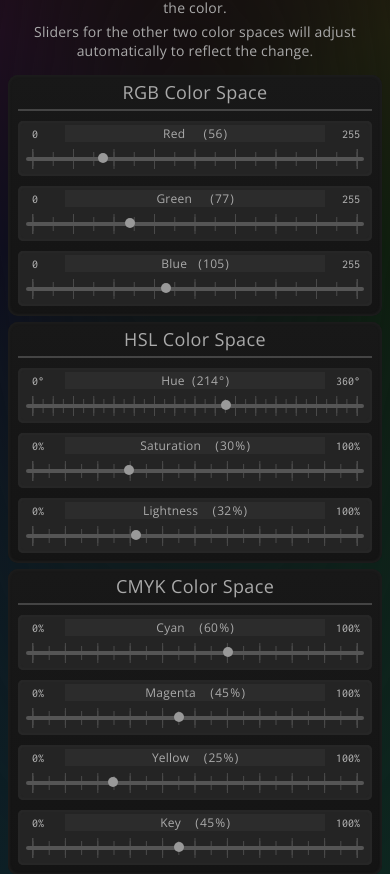
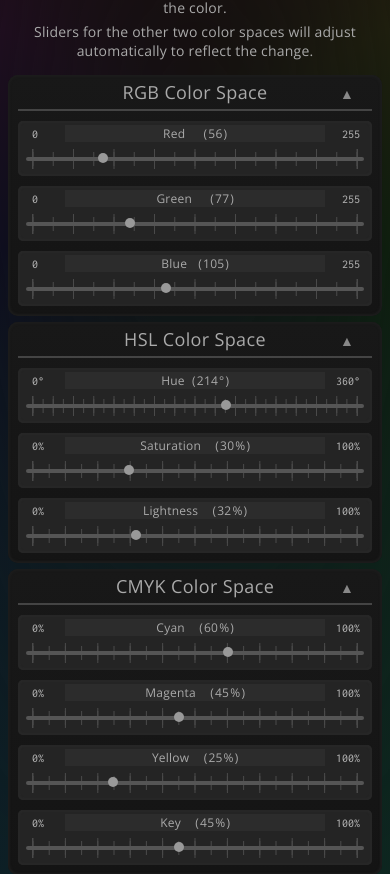
Before and after one commit to Offline2099/colors-app, an Angular app: page / in a window 390 px wide. Shown: the part 694-1568 px from the top of the page. Built offline with nearby package versions, Linux system fonts and the light colour scheme.

Commit message:
Make slider blocks collapsible on narrow screens

```diff
--- a/src/app/primary/primary.component.css
+++ b/src/app/primary/primary.component.css
@@ -71,7 +71,7 @@
   gap: 15px;
   align-items: flex-start;
   justify-content: center;
-  margin-bottom: 20px;
+  margin: 0 8px 20px 8px;
 }
 
 @media (max-width: 899px) {
@@ -83,5 +83,6 @@
 @media (max-width: 599px) {
   .range-inputs-container {
     gap: 6px;
+    margin: 0 0 15px 0;
   }
 }
--- a/src/app/ui/range-inputs-block/range-inputs-block.component.css
+++ b/src/app/ui/range-inputs-block/range-inputs-block.component.css
@@ -3,17 +3,43 @@
   display: flex;
   flex-wrap: wrap;
   gap: 10px;
-  max-width: 580px;
+  width: min(100%, 580px);
   padding: 8px 10px 10px 10px;
   border-radius: 10px;
   background: linear-gradient(#181818, #141414);
   box-shadow: 0 0 2px 2px #1c1c1c inset;
+  overflow: hidden;
+  transition: .4s;
+}
+
+@media (max-width: 899px) {
+  :host  {
+    padding-top: 5px;
+    max-height: 350px;
+  }
+  :host.sample-displayed {
+    max-height: 500px;
+  }
+  :host.block-collapsed {
+    max-height: 25px;
+    box-shadow: 0 0 2px 2px #222 inset, 0 0 25px 25px #1c1c1c inset;
+  }
+}
+
+@media (max-width: 599px) {
+  :host.sample-displayed {
+    max-height: 420px;
+  }
+  :host.block-collapsed {
+    max-height: 22px;
+  }
 }
 
 
 /*   Header   */
 
 .range-inputs-block-header {
+  position: relative;
   display: flex;
   flex-basis: 100%;
   justify-content: center;
@@ -23,15 +49,44 @@
   font-size: 22px;
   letter-spacing: 0.02em;
   user-select: none;
+  transition: .4s;
+}
+
+:host.block-collapsed .range-inputs-block-header {
+  padding-bottom: 0;
+  border-color: transparent;
+}
+
+.range-inputs-block-toggler {
+  position: absolute;
+  display: none;
+  align-items: center;
+  justify-content: center;
+  top: 4px;
+  right: 10px;
+  width: 30px;
+  height: 22px;
+  color: #888;
+  cursor: pointer;
+}
+
+.range-inputs-block-toggler-triangle {
+  transform: rotateX(0deg);
+  transition: .3s;
+}
+
+:host.block-collapsed .range-inputs-block-toggler-triangle {
+  transform: rotateX(180deg);
 }
 
 @media (max-width: 899px) {
-  :host  {
-    padding-top: 5px;
-  }
   .range-inputs-block-header {
     font-size: 20px;
     margin-bottom: 2px;
+  }
+  .range-inputs-block-toggler {
+    display: flex;
+    font-size: 16px;
   }
 }
 
@@ -39,6 +94,10 @@
   .range-inputs-block-header {
     font-size: 18px;
     margin-bottom: 0;
+  }
+  .range-inputs-block-toggler {
+    top: 2px;
+    font-size: 14px;
   }
 }
 
@@ -49,4 +108,18 @@
   display: flex;
   flex-basis: 100%;
   height: 200px;
+  border-radius: 6px;
+  box-shadow: 0 0 2px 2px #222 inset;
 }
+
+@media (max-width: 899px) {
+  .color-sample {
+    height: 150px;
+  }
+}
+
+@media (max-width: 599px) {
+  .color-sample {
+    height: 100px;
+  }
+}
--- a/src/app/ui/range-inputs-block/range-inputs-block.component.html
+++ b/src/app/ui/range-inputs-block/range-inputs-block.component.html
@@ -1,6 +1,13 @@
 
 <!-- Header -->
-<div class="range-inputs-block-header">{{block.name}}</div>
+<div class="range-inputs-block-header">
+  <span>{{block.name}}</span>
+  <div
+    class="range-inputs-block-toggler"
+    (click)="toggleBlock()">
+    <span class="range-inputs-block-toggler-triangle">&#9650;</span>
+  </div>
+</div>
 
 <!-- Output Color Sample (Optonal) -->
 <div
--- a/src/app/ui/range-inputs-block/range-inputs-block.component.ts
+++ b/src/app/ui/range-inputs-block/range-inputs-block.component.ts
@@ -1,4 +1,4 @@
-import { Component, OnInit, Input, DoCheck, Output, EventEmitter } from '@angular/core';
+import { Component, OnInit, Input, DoCheck, HostBinding, Output, EventEmitter } from '@angular/core';
 
 import { Color, ColorSpace, InputRange, InputRangeBlock } from '../../interfaces';
 import { ColorService } from '../../color.service';
@@ -16,6 +16,9 @@ export class RangeInputsBlockComponent implements OnInit, DoCheck {
   @Input() forcedColor?: Color;
   @Input() displaySample?: boolean = true;
 
+  @HostBinding('class.block-collapsed') collapsed: boolean = false;
+  @HostBinding('class.sample-displayed') _displaySample: boolean = false;
+
   @Output() output = new EventEmitter<Color>();
 
   block!: InputRangeBlock;
@@ -23,6 +26,7 @@ export class RangeInputsBlockComponent implements OnInit, DoCheck {
 
   ngOnInit(): void {
     this.constructBlock();
+    if (this.displaySample) this._displaySample = this.displaySample;
   }
 
   ngDoCheck(): void {
@@ -66,4 +70,8 @@ export class RangeInputsBlockComponent implements OnInit, DoCheck {
     this.output.emit(this.color);
   }
 
+  toggleBlock(): void {
+    this.collapsed = !this.collapsed;
+  }
+
 }
```
